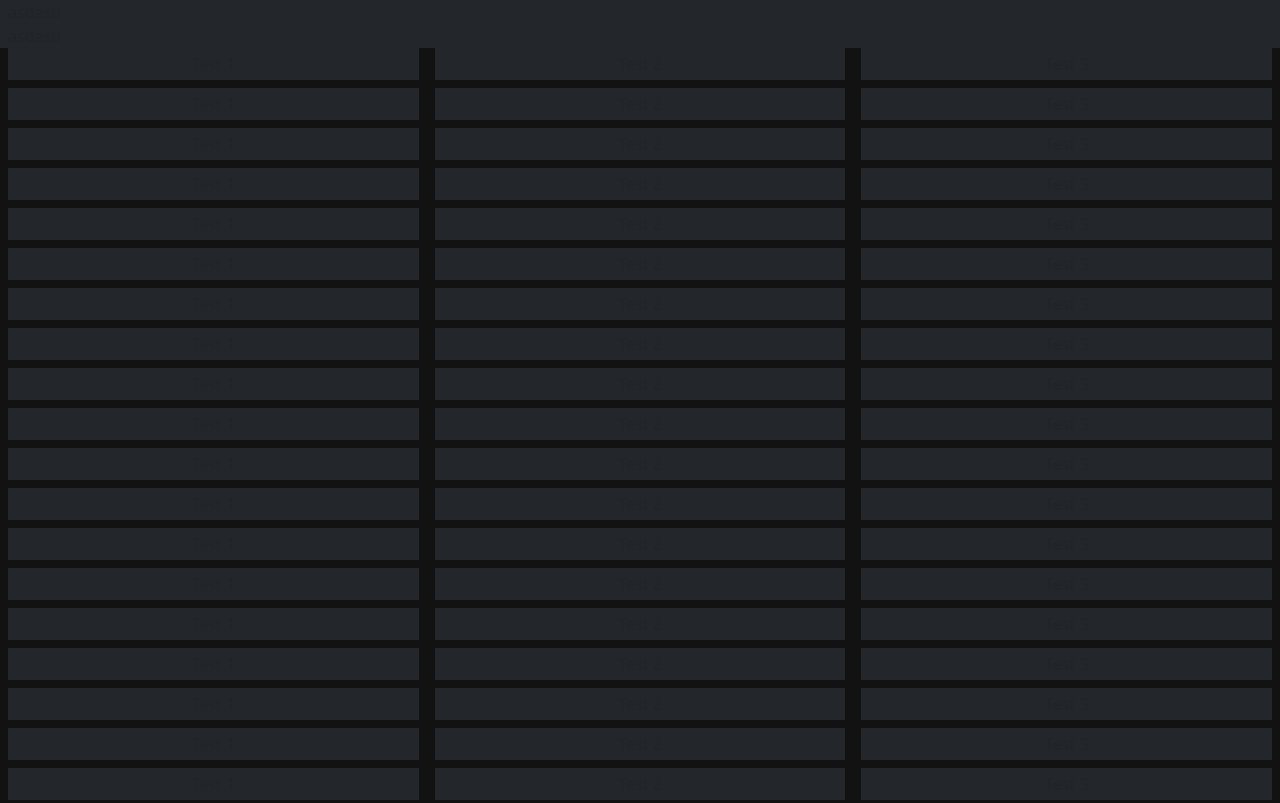
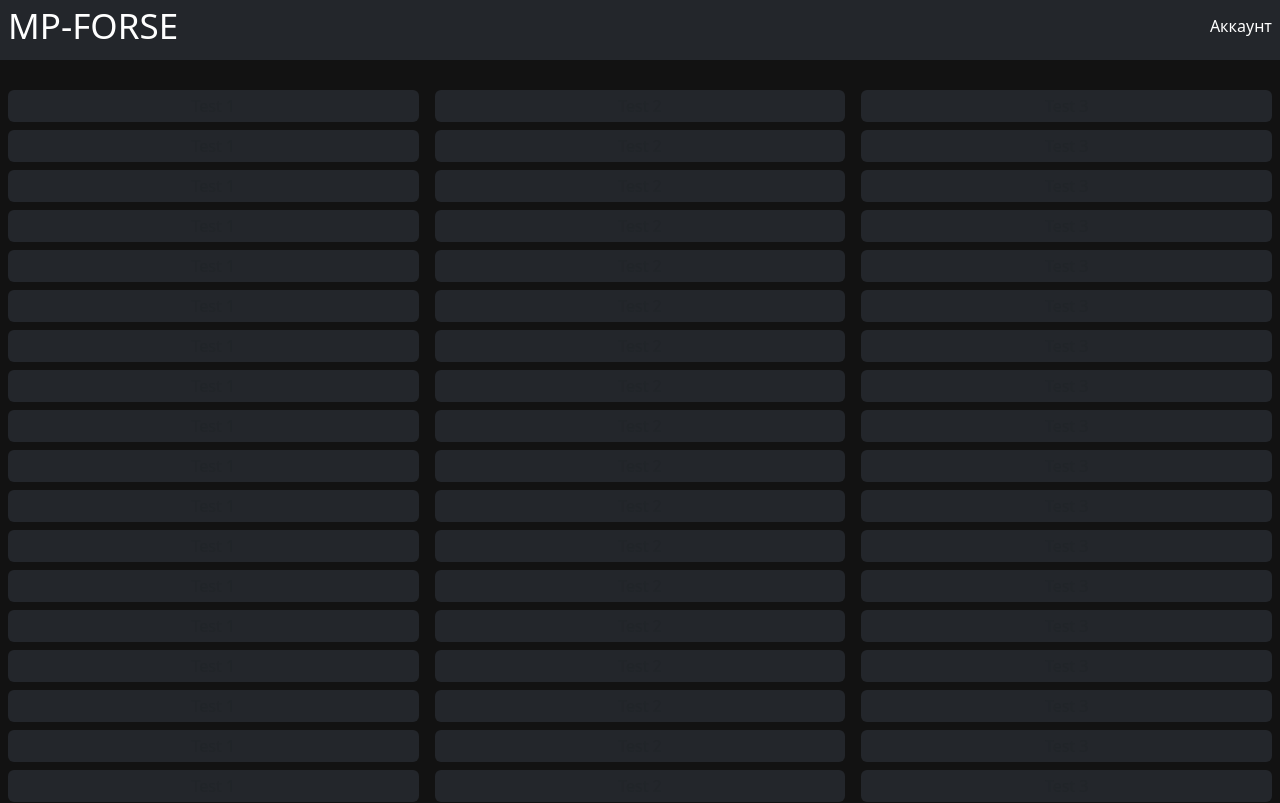
Before and after one commit to Disaylt/MarketTools-Frontend, an Angular app: page / in a window 1280 px wide. Shown: the top 803 px of the page. Built offline with nearby package versions, Linux system fonts and the light colour scheme.

Commit message:
init: create sidebar

```diff
--- a/src/app/app.component.html
+++ b/src/app/app.component.html
@@ -1,16 +1,16 @@
 <header>
   <app-header></app-header>
 </header>
-<main class="app-container">
-  <div class="my-2">
+<main>
+  <div class="app-body-container">
     <div *ngFor="let i of nums" class="d-flex flex-row justify-content-between mb-2">
-      <div class="mx-2 w-100 p-1 text-center active-dark-bg">
+      <div class="mx-2 w-100 p-1 text-center active-dark-bg rounded-2">
         Test 1
       </div>
-      <div class="mx-2 w-100 p-1 text-center active-dark-bg">
+      <div class="mx-2 w-100 p-1 text-center active-dark-bg rounded-2">
         Test 2
       </div>
-      <div class="mx-2 w-100 p-1 text-center active-dark-bg">
+      <div class="mx-2 w-100 p-1 text-center active-dark-bg rounded-2 ">
         Test 3
       </div>
     </div>
--- a/src/app/core/components/header/header.component.html
+++ b/src/app/core/components/header/header.component.html
@@ -1,11 +1,11 @@
 <nav class="active-dark-bg app-header header-height">
     <div class="app-container">
-        <div class="mx-2">
-            <div>
-                asdasd
+        <div class="d-flex justify-content-between text-white mx-2">
+            <div class="d-flex align-items-center">
+                <label class="logo">MP-FORSE</label>
             </div>
-            <div>
-                asdasd
+            <div class="d-flex align-items-center">
+                Аккаунт
             </div>
         </div>
     </div>
--- a/src/app/core/components/header/header.component.scss
+++ b/src/app/core/components/header/header.component.scss
@@ -3,4 +3,9 @@
     top: 0;
     left: 0;
     width: 100%;
+    height: 60px;
 }
+
+.logo{
+    font-size: 35px;
+}
--- /dev/null
+++ b/src/app/core/components/sidebar/sidebar.component.html
@@ -0,0 +1 @@
+<p>sidebar works!</p>
--- a/src/assets/styles/layout/container.scss
+++ b/src/assets/styles/layout/container.scss
@@ -2,3 +2,8 @@
     max-width: 1920px;
     margin: 0 auto;
 }
+
+.app-body-container{
+    max-width: 1920px;
+    margin: 90px auto 0px auto;
+}
--- a/src/index.html
+++ b/src/index.html
@@ -6,6 +6,7 @@
   <base href="/">
   <meta name="viewport" content="width=device-width, initial-scale=1">
   <link rel="icon" type="image/x-icon" href="favicon.ico">
+  <link href="https://fonts.googleapis.com/css?family=Roboto" rel="stylesheet">
 </head>
 <body class="inactive-dark-bg">
   <app-root></app-root>
--- a/src/styles.scss
+++ b/src/styles.scss
@@ -3,3 +3,7 @@
 @import 'assets/styles/layout/container.scss';
 @import 'assets/styles/utilities/variables.scss';
 @import 'assets/styles/base/colors.scss';
+
+html, body {
+    font-family: 'Roboto';
+}
```
Also changed, not shown: src/app/core/components/sidebar/sidebar.component.ts (added, +12 -0 lines), src/app/core/components/sidebar/sidebar.component.scss (added).
